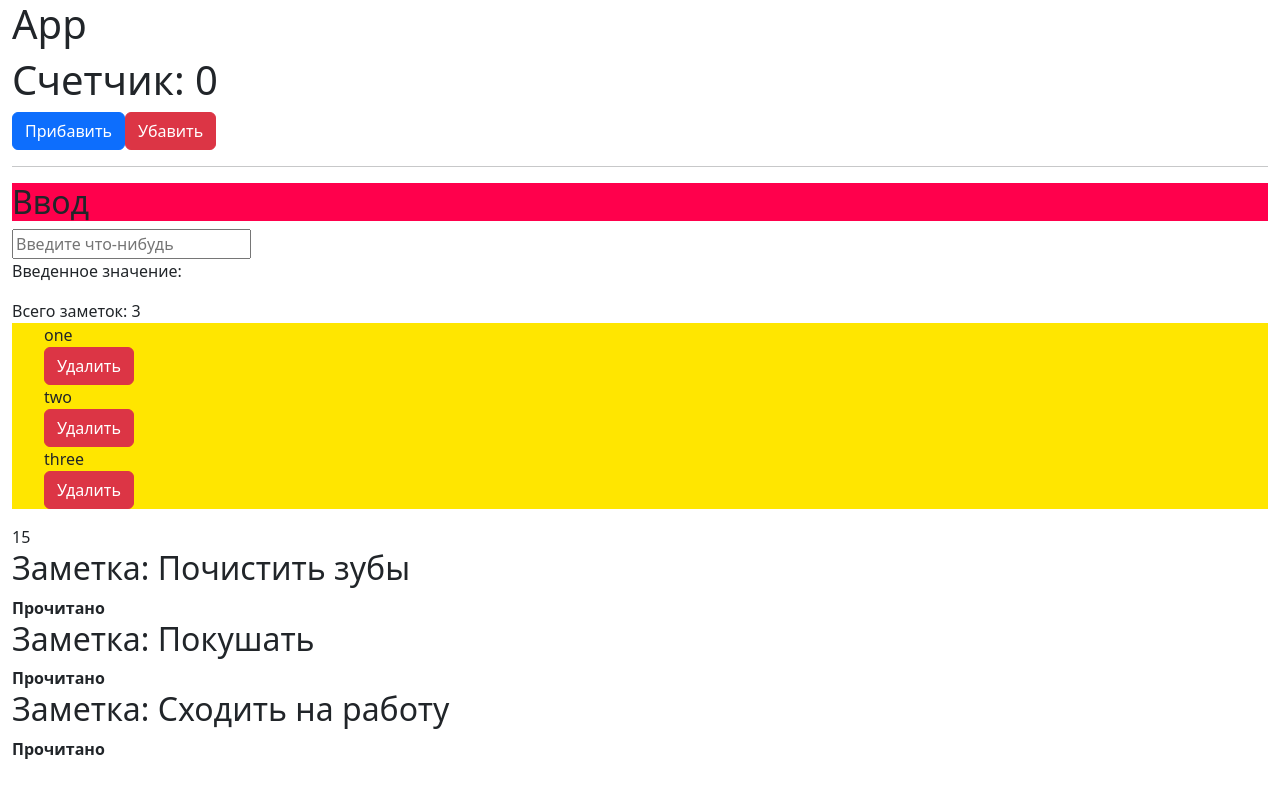
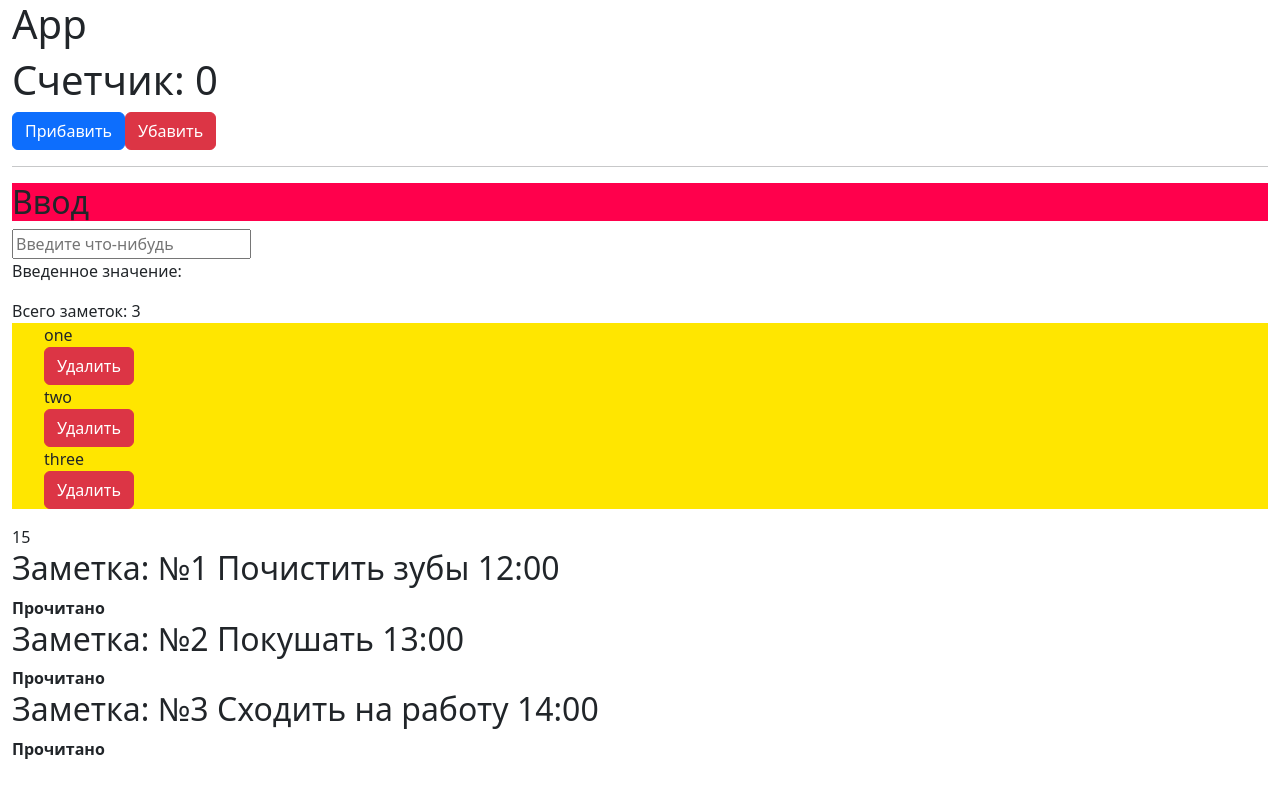
Before and after one commit to vitalay/vue-3, a Vue app in the folder vue-project/: page / in a window 1280 px wide. Built offline with nearby package versions, Linux system fonts and the light colour scheme.

Commit message:
передаем пропсы , Типизация данных ,детальный разбор пробс

```diff
--- a/vue-project/src/App.vue
+++ b/vue-project/src/App.vue
@@ -1,34 +1,34 @@
-
-
 <template>
   <div class="container-fluid">
-  <h1>App</h1>
-<my-component />
-<MyNotes v-for="note in notes" v-bind:key="note" v-bind:oneNote="note"   />
+    <h1>App</h1>
+    <!-- Если my-component нужен, то он должен быть зарегистрирован -->
+    <my-component />
+
+    <MyNotes
+      v-for="(note, index) in notes"
+      :key="index"
+      :task="note.task"
+      :time="note.time"
+      :id="note.id"
+    />
   </div>
-
-
 </template>
 
-
 <script>
-import MyNotes from './MyNotes.vue';
-
+import MyNotes from './MyNotes.vue'; // Убедись, что этот компонент существует и находится в правильном пути
 
 export default {
-
   data() {
-
     return {
-     notes: ['Почистить зубы', 'Покушать', 'Сходить на работу'] //notes примичание
-    }
+      notes: [
+        { task: 'Почистить зубы', id: 1, time: '12:00' },
+        { task: 'Покушать', id: 2, time: '13:00' },
+        { task: 'Сходить на работу', id: 3, time: '14:00' },
+      ],
+    };
   },
-
-   components: {
-     MyNotes
-   }
-
- }
-
-
+  components: {
+    MyNotes,
+  },
+};
 </script>
--- a/vue-project/src/MyNotes.vue
+++ b/vue-project/src/MyNotes.vue
@@ -1,23 +1,46 @@
 <template>
-<div>
-
-    <h2>Заметка: {{ oneNote }}</h2>
+  <div>
+    <h2>Заметка: №{{ id }} {{ task }} {{ time }}</h2>
     <strong>Прочитано</strong>
-</div>
+  </div>
 </template>
 
 <script>
 export default {
-    props: ['oneNote'],
-    data() {
-        return {
-    };
+  props: {
+    task: {
+      type: String,
+      required: true,
+      default: "Отсутствует заметка",
+      validator(value) {
+        if (typeof value === "string") {
+          return true;
+        }
+      },
     },
 
+    time: {
+      type: String,
+      required: true,
+      default: "Отсутствует время",
 
-}
+    },
+    id: {
+      type: Number,
+      required: true,
+      default: 0,
+      validator(value) {
+        if (typeof value === "number") {
+          return true;
+        }
+      },
+    },
+  },
+
+  data() {
+    return {};
+  },
+};
 </script>
 
-<style>
-
-</style>
+<style></style>
```
